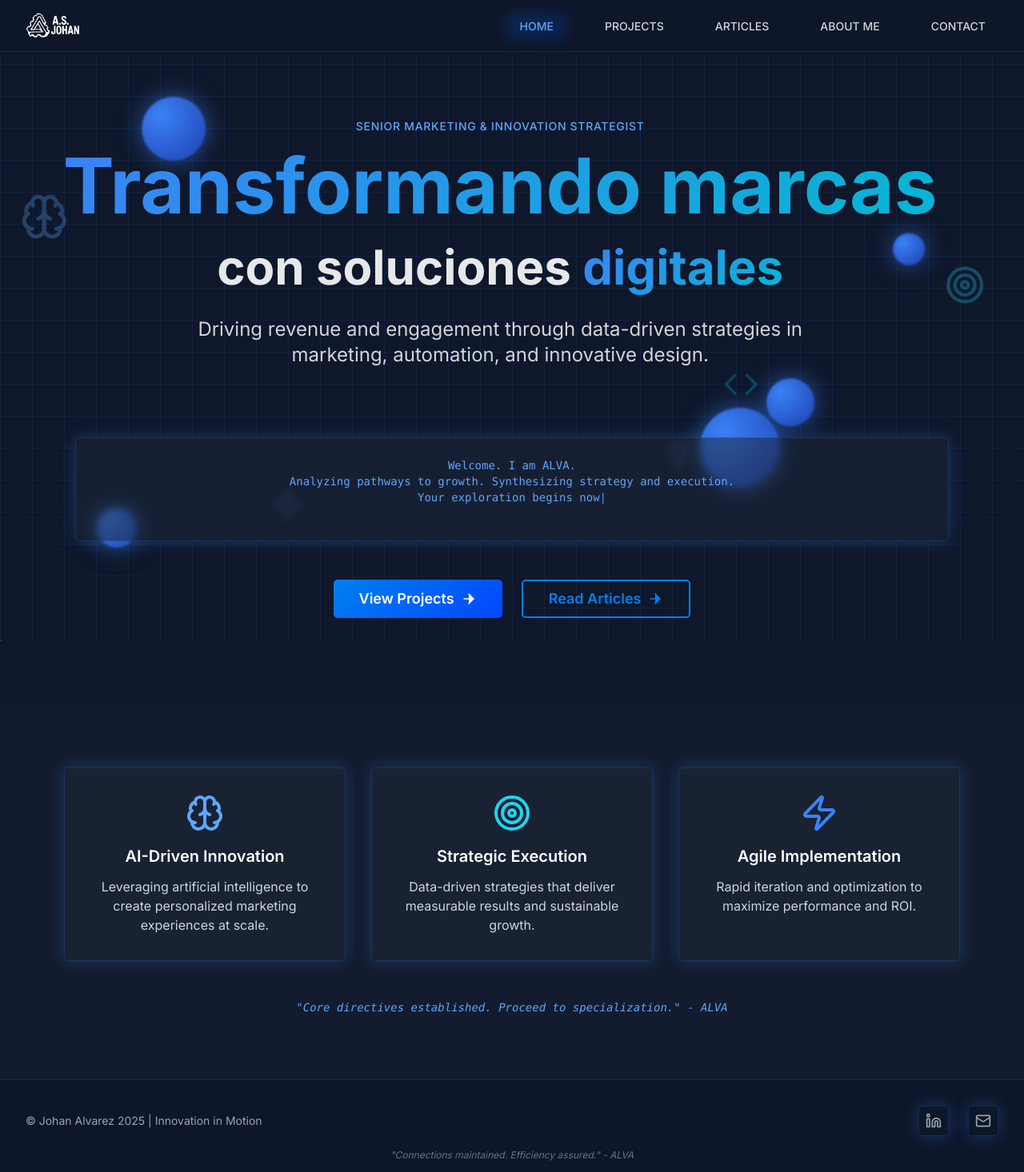
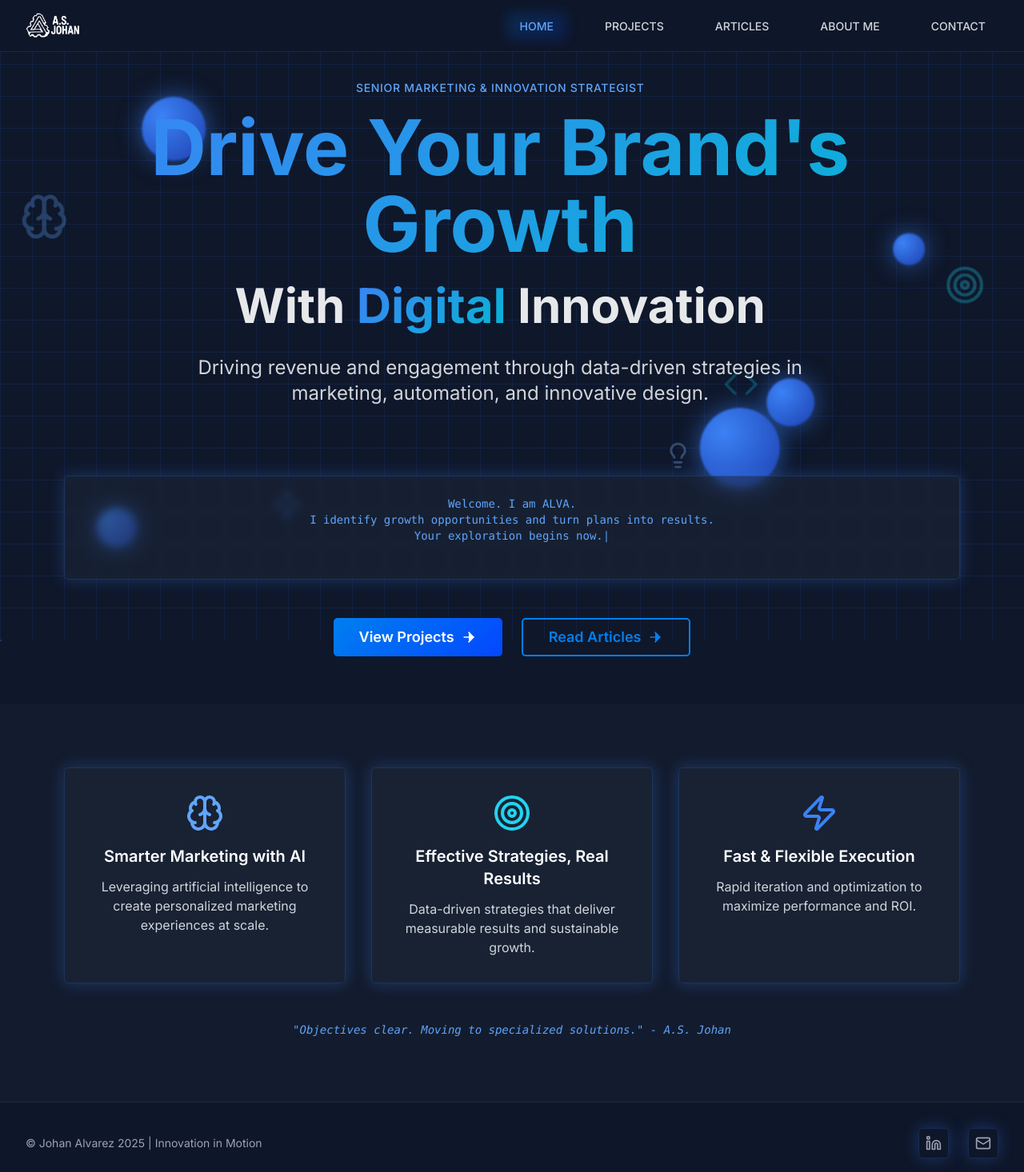
Before and after one commit to iluvios/v0-johan-portfolio, a Next.js app: page / in a window 1280 px wide. Shown: the top 1466 px of the page at 80% size. Built offline with nearby package versions, Linux system fonts and the light colour scheme.

Commit message:
Update page.tsx

```diff
--- a/app/page.tsx
+++ b/app/page.tsx
@@ -7,8 +7,7 @@ import { ArrowRight, Brain, Target, Zap, Code, Lightbulb } from "lucide-react"
 
 export default function HomePage() {
   const [alvaText, setAlvaText] = useState("")
-  const fullText =
-    "Welcome. I am ALVA.\nAnalyzing pathways to growth. Synthesizing strategy and execution.\nYour exploration begins now."
+  const fullText = "Welcome. I am ALVA.\nI identify growth opportunities and turn plans into results.\nYour exploration begins now."
 
   useEffect(() => {
     let index = 0
@@ -33,9 +32,9 @@ export default function HomePage() {
             <div className="text-sm uppercase tracking-wider text-blue-400 mb-4 font-medium">
               SENIOR MARKETING & INNOVATION STRATEGIST
             </div>
-            <h1 className="text-6xl md:text-8xl font-bold mb-6 gradient-text leading-tight">Transformando marcas</h1>
+            <h1 className="text-6xl md:text-8xl font-bold mb-6 gradient-text leading-tight">Drive Your Brand's Growth</h1>
             <h2 className="text-4xl md:text-6xl font-bold mb-8 text-white/90">
-              con soluciones <span className="gradient-text">digitales</span>
+              With <span className="gradient-text">Digital</span> Innovation
             </h2>
             <p className="text-xl md:text-2xl text-gray-300 mb-12 max-w-3xl mx-auto leading-relaxed">
               Driving revenue and engagement through data-driven strategies in marketing, automation, and innovative
@@ -90,27 +89,27 @@ export default function HomePage() {
           <div className="grid grid-cols-1 md:grid-cols-3 gap-8 mb-12">
             <div className="bg-slate-800/50 p-8 rounded-md ai-glow border border-blue-500/20">
               <Brain className="text-blue-400 mx-auto mb-4" size={48} />
-              <h3 className="text-xl font-semibold text-white mb-3">AI-Driven Innovation</h3>
+              <h3 className="text-xl font-semibold text-white mb-3">Smarter Marketing with AI</h3>
               <p className="text-gray-300">
                 Leveraging artificial intelligence to create personalized marketing experiences at scale.
               </p>
             </div>
             <div className="bg-slate-800/50 p-8 rounded-md ai-glow border border-blue-500/20">
               <Target className="text-cyan-400 mx-auto mb-4" size={48} />
-              <h3 className="text-xl font-semibold text-white mb-3">Strategic Execution</h3>
+              <h3 className="text-xl font-semibold text-white mb-3">Effective Strategies, Real Results</h3>
               <p className="text-gray-300">
                 Data-driven strategies that deliver measurable results and sustainable growth.
               </p>
             </div>
             <div className="bg-slate-800/50 p-8 rounded-md ai-glow border border-blue-500/20">
               <Zap className="text-blue-500 mx-auto mb-4" size={48} />
-              <h3 className="text-xl font-semibold text-white mb-3">Agile Implementation</h3>
+              <h3 className="text-xl font-semibold text-white mb-3">Fast & Flexible Execution</h3>
               <p className="text-gray-300">Rapid iteration and optimization to maximize performance and ROI.</p>
             </div>
           </div>
 
           <div className="text-sm text-blue-400 font-mono italic">
-            "Core directives established. Proceed to specialization." - ALVA
+            "Objectives clear. Moving to specialized solutions." - A.S. Johan
           </div>
         </div>
       </section>
```
